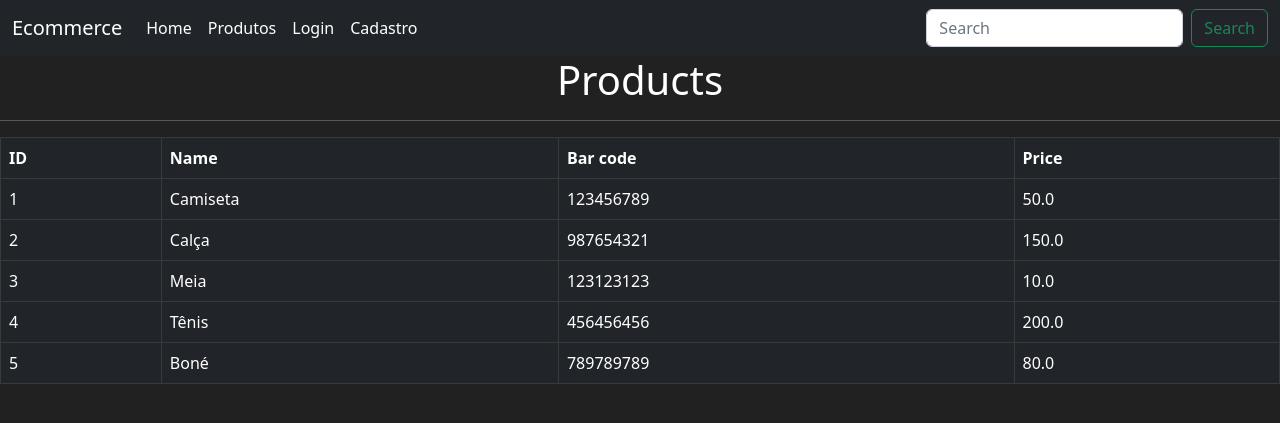
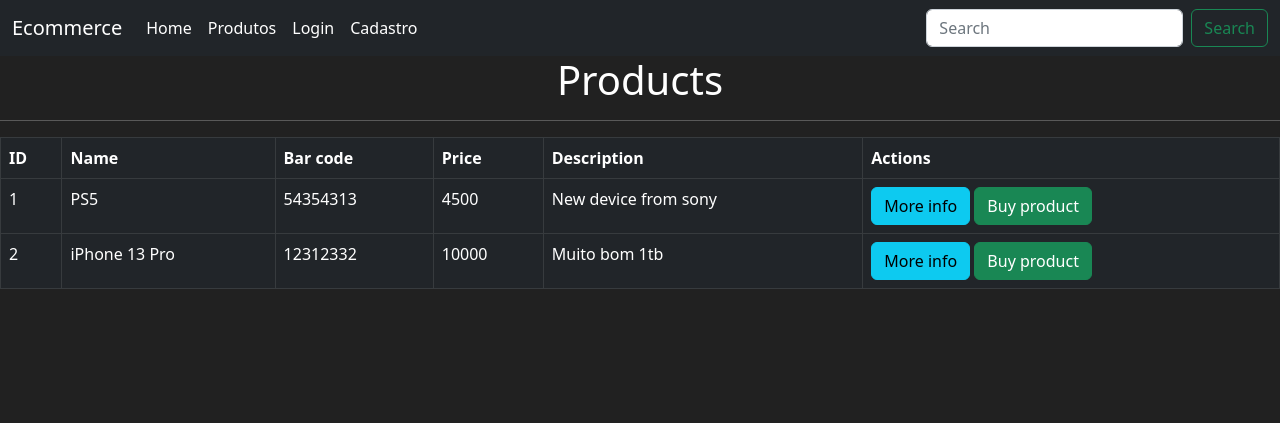
Before and after one commit to HenriqueCole/flask, a Flask app: page /products in a window 1280 px wide. Shown: the top 423 px of the page. Run offline with Flask 3, Linux system fonts and the light colour scheme.

Commit message:
feat: get items from database and added column "actions"

```diff
--- /dev/null
+++ b/commands.txt
@@ -0,0 +1,5 @@
+python -m venv .venv
+
+.\.venv\Scripts\activate
+
+pip install flask
--- a/e-commerce/app.py
+++ /dev/null
@@ -1,24 +0,0 @@
-from flask import Flask, render_template
-
-app = Flask(__name__)
-
-
-@app.route('/')
-def index():
-    return render_template('home.html')
-
-
-@app.route('/products')
-def product_page():
-    items = [
-        {"id": 1, "name": "Camiseta", "bar_code": "123456789", "price": 50.00},
-        {"id": 2, "name": "Calça", "bar_code": "987654321", "price": 150.00},
-        {"id": 3, "name": "Meia", "bar_code": "123123123", "price": 10.00},
-        {"id": 4, "name": "Tênis", "bar_code": "456456456", "price": 200.00},
-        {"id": 5, "name": "Boné", "bar_code": "789789789", "price": 80.00},
-    ]
-    return render_template("products.html", items=items)
-
-
-if __name__ == '__main__':
-    app.run()
--- /dev/null
+++ b/e-commerce/mercado.py
@@ -0,0 +1,32 @@
+from flask import Flask, render_template
+from flask_sqlalchemy import SQLAlchemy
+
+db = SQLAlchemy()
+app = Flask(__name__)
+
+app.config["SQLALCHEMY_DATABASE_URI"] = "sqlite:///mercado.db"
+db.init_app(app)
+
+
+class Item(db.Model):
+    id = db.Column(db.Integer, primary_key=True)
+    name = db.Column(db.String(length=30), nullable=False, unique=True)
+    price = db.Column(db.Integer, nullable=False)
+    bar_code = db.Column(db.String(length=12), nullable=False, unique=True)
+    description = db.Column(db.String(length=1024),
+                            nullable=False, unique=True)
+
+
+@app.route('/')
+def index():
+    return render_template('home.html')
+
+
+@app.route('/products')
+def product_page():
+    items = Item.query.all()
+    return render_template("products.html", items=items)
+
+
+if __name__ == '__main__':
+    app.run()
--- a/e-commerce/templates/products.html
+++ b/e-commerce/templates/products.html
@@ -9,6 +9,8 @@ content %}
       <th scope="col">Name</th>
       <th scope="col">Bar code</th>
       <th scope="col">Price</th>
+      <th scope="col">Description</th>
+      <th scope="col">Actions</th>
     </tr>
   </thead>
   <tbody>
@@ -18,6 +20,11 @@ content %}
       <td>{{item.name}}</td>
       <td>{{item.bar_code}}</td>
       <td>{{item.price}}</td>
+      <td>{{item.description}}</td>
+      <td>
+        <button class="btn btn-outline btn-info">More info</button>
+        <button class="btn btn-outline btn-success">Buy product</button>
+      </td>
     </tr>
     {% endfor %}
   </tbody>
```
Also changed, not shown: e-commerce/instance/mercado.db (added).
